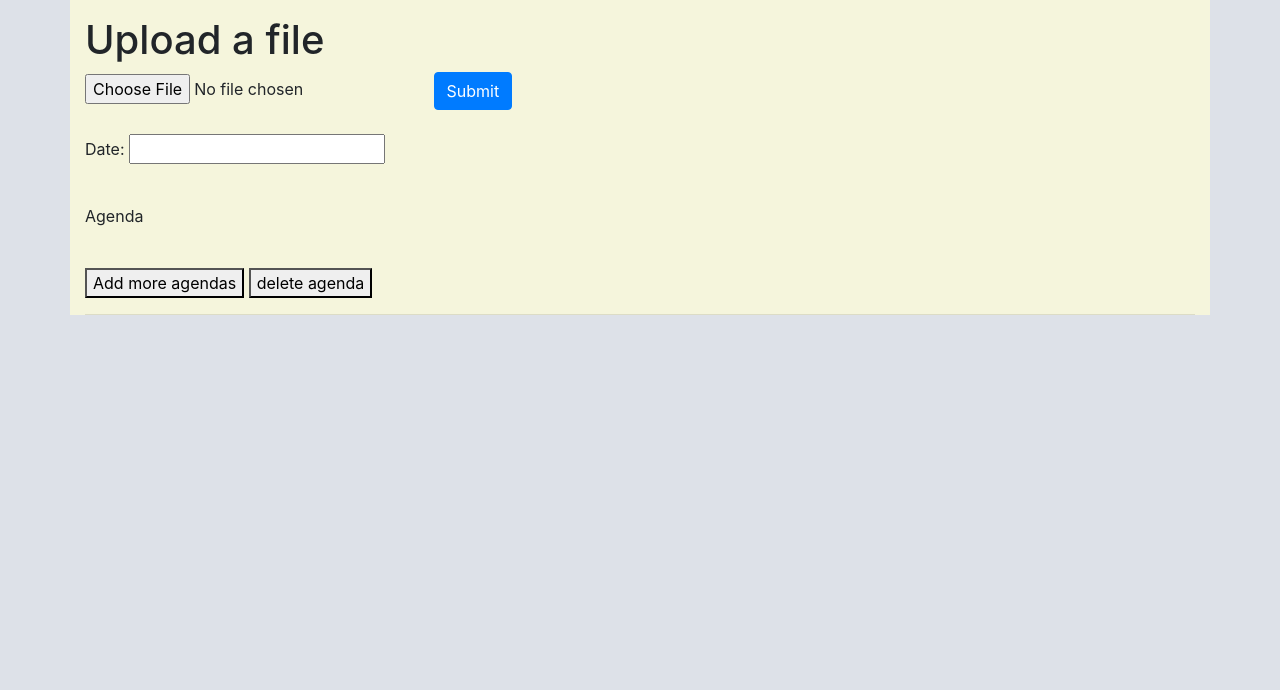
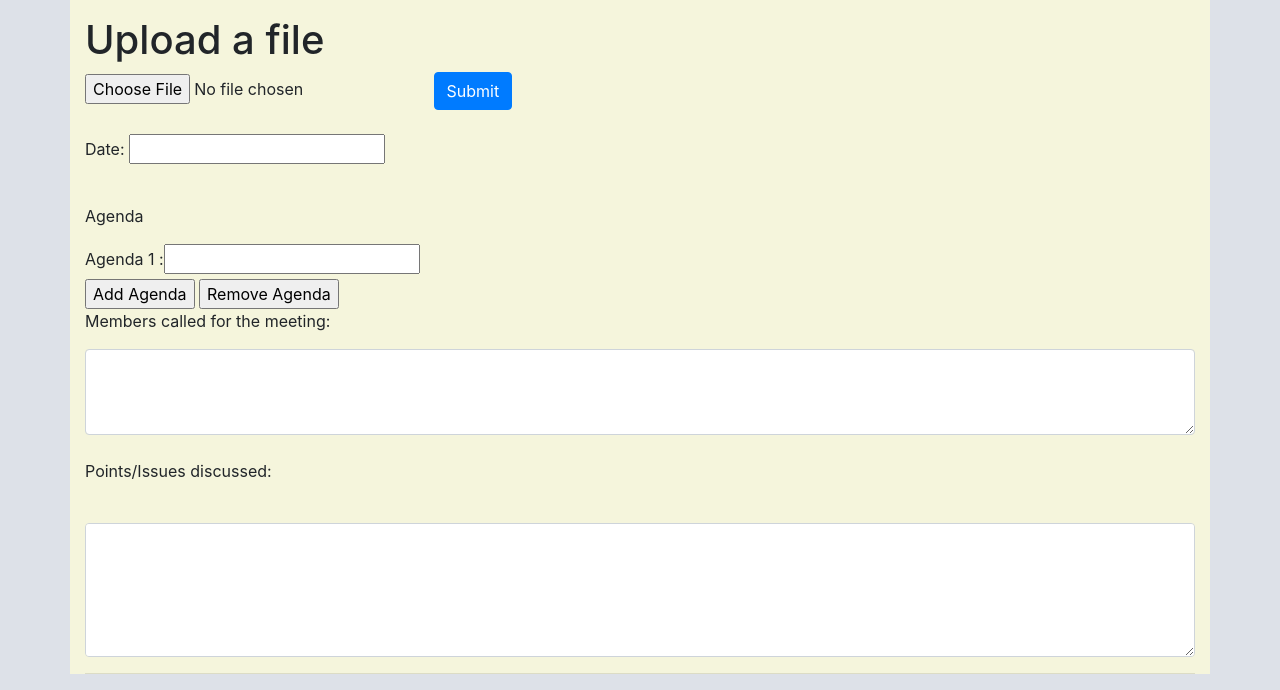
Before and after one commit to rahulmistry33/MinutesOfMeeting, a Flask app: page / in a window 1280 px wide. Shown: the part 191-881 px from the top of the page. Before the commit the page ends 506 px from the top, so only its background shows below. Run offline with Flask 2, Linux system fonts and the light colour scheme; parts of the project's set-up code (start-up, migrations or seed data) failed here and were passed over; some libraries are stand-ins or nearby versions.

Commit message:
added points generation in textarea

```diff
--- a/static/main.js
+++ b/static/main.js
@@ -1,12 +1,41 @@
 $( function() {
     $( "#datepicker" ).datepicker();
   } );
+  $(document).ready(function(){
 
-  $(document).ready(function() {
-    $("#add-agenda").on("click", function() {
-        $("#agenda-box").append('<input class="form-control agendas" type="text" placeholder="Agenda "><br>');
+    var counter = 2;
+
+    $("#addButton").click(function () {
+
+	if(counter>10){
+            alert("Only 10 agendas allowed");
+            return false;
+	}
+
+	var newTextBoxDiv = $(document.createElement('div'))
+	     .attr("id", 'TextBoxDiv' + counter);
+
+	newTextBoxDiv.after().html('<label>Agenda '+ counter + ' : </label>' +
+	      '<input type="text" name="textbox' + counter +
+	      '" id="textbox' + counter + '" value=""  ><br>');
+
+     newTextBoxDiv.appendTo("#TextBoxesGroup");
+
+
+
+
+	counter++;
+     });
+
+     $("#removeButton").click(function () {
+	if(counter==1){
+          alert("No more textbox to remove");
+          return false;
+       }
+
+	counter--;
+
+        $("#TextBoxDiv" + counter).remove();
+
+     });
     });
-    $("#delete-agenda").on("click", function() {
-        $("#agenda-box").children().last().remove();
-    });
-});
--- a/templates/generator.html
+++ b/templates/generator.html
@@ -7,7 +7,7 @@
       <h1>Upload a file</h1>
       <form action="/uploader" method="post" enctype="multipart/form-data">
           <input type="file" name="file">
-          <button type="submit" class="btn btn-primary">Submit</button>
+          <button type="submit" class="btn btn-primary" >Submit</button>
       </form>
       <br>
 
@@ -15,14 +15,42 @@
           <p>Date: <input type="text" id="datepicker"></p>
           <br>
           <p>Agenda</p>
-          <div id="agenda-box">
 
 
+          <div id='TextBoxesGroup'>
+            <div id="TextBoxDiv1">
+              <label>Agenda 1 : </label><input type='textbox' id='textbox1' >
+            </div>
           </div>
+          <input type='button' value='Add Agenda' id='addButton'>
+          <input type='button' value='Remove Agenda' id='removeButton'>
+
+          <br>
+
+          <p>Members called for the meeting:</p>
+          <textarea class="form-control" id="members" rows="3"></textarea>
+
+
         <br>
+        <p>Points/Issues discussed:</p>
+        <br>
+        <textarea class="form-control" id="points" rows="5">
 
-          <button id="add-agenda">Add more agendas</button>
-          <button id="delete-agenda">delete agenda</button>
+                {% for sentences in text %}
+
+                    {{loop.index}} {{sentences}}
+
+                {% endfor %}
+
+
+
+        </textarea>
+
+
+
+
+
+
 
 
 
@@ -35,16 +63,7 @@
 
 
         </div>
-        <div class="container">
 
-          <ul>
-              {% for sentences in text %}
-                <li>{{sentences}}</li>
-
-              {% endfor %}
-          </ul>
-
-        </div>
 
 
     </div>
```
